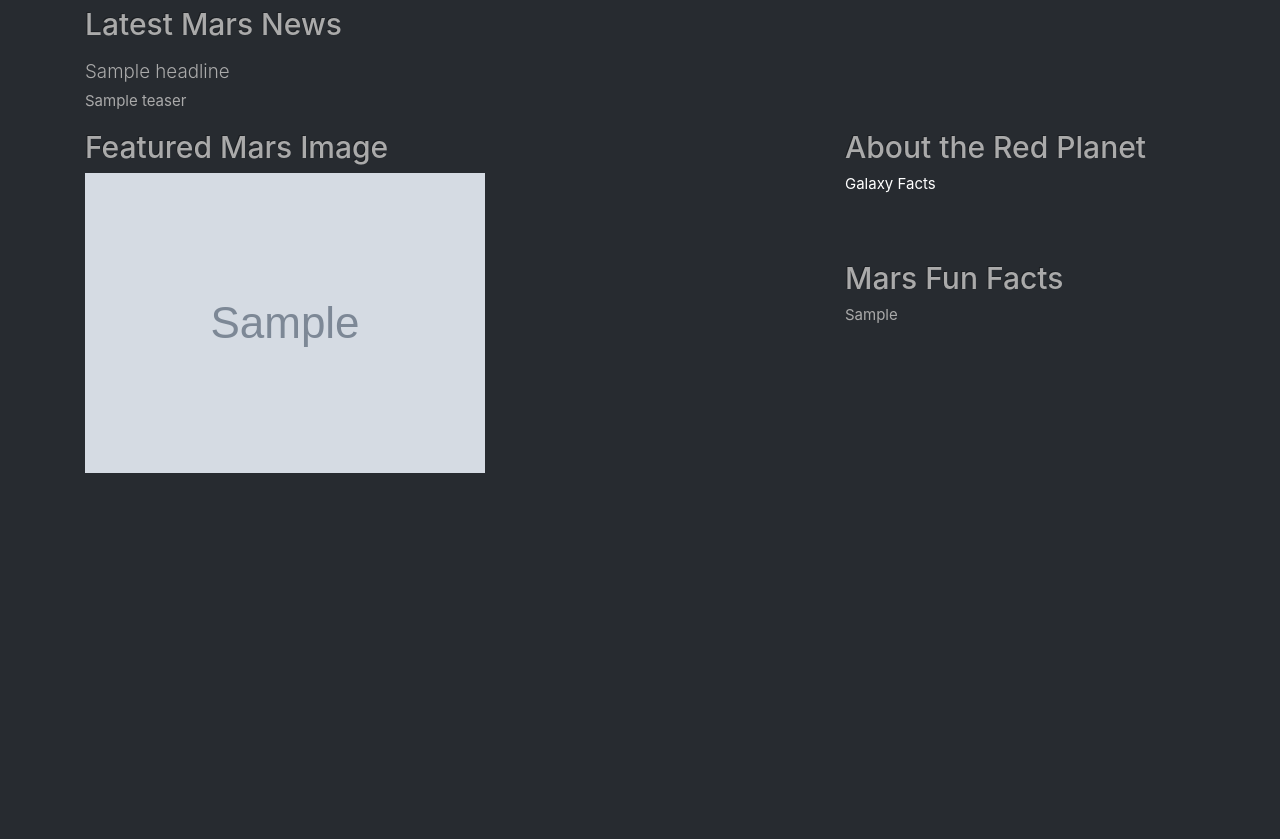
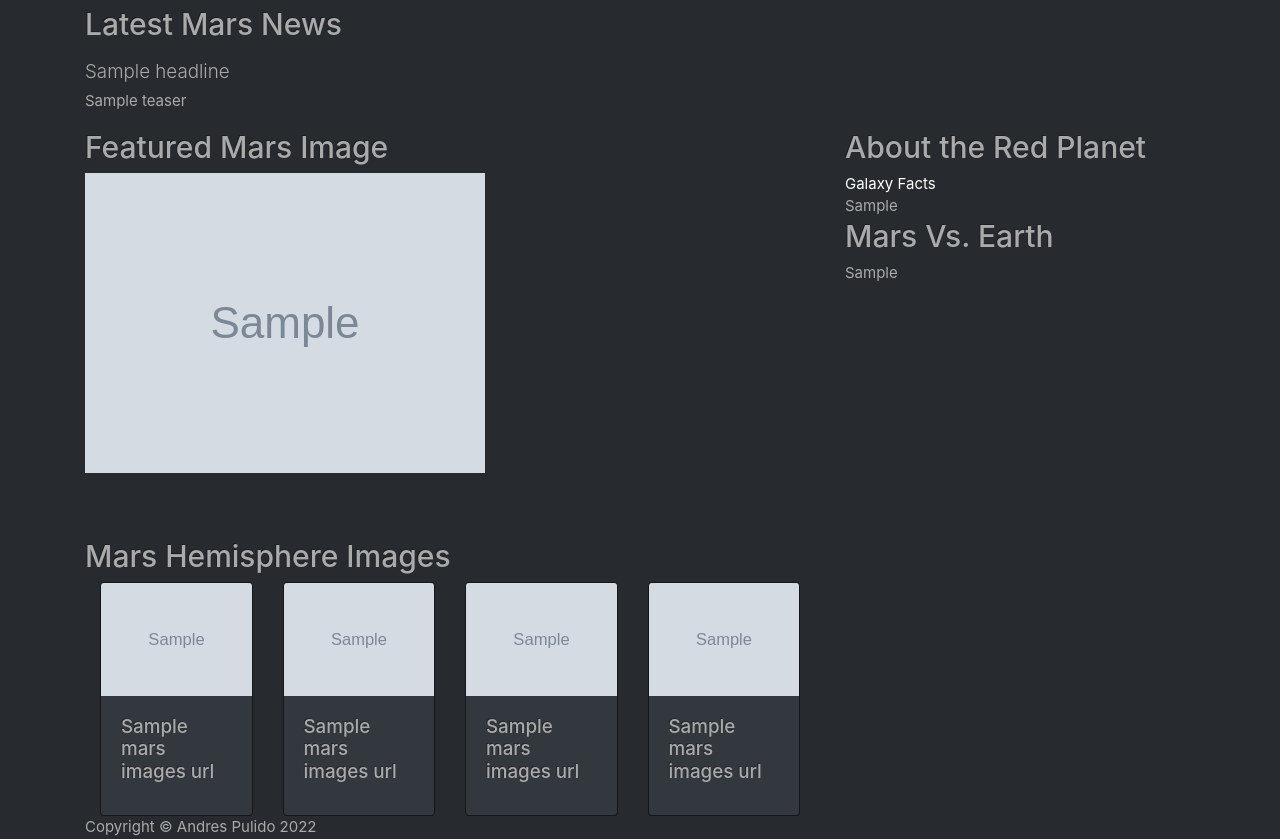
Before and after one commit to Bc-AJPR/Mission_Mars, a Flask app: page / in a window 1280 px wide. Shown: the part 175-1014 px from the top of the page. Before the commit the page ends 648 px from the top, so only its background shows below. Run offline with Flask 2, Linux system fonts and the light colour scheme; grey boxes marked "Sample" are stand-in pictures; a database or web service that is not in the repository returns one stand-in record (values such as "Sample title"); some libraries are stand-ins or nearby versions.

Commit message:
Final Submittal

```diff
--- a/templates/Index.html
+++ b/templates/Index.html
@@ -36,38 +36,72 @@
     <div class="row padding">
       <div class="col-lg-8 col-md-8 col-sm-12">
       <h2>Featured Mars Image</h2>
-      <img src="{{ info_mars.featured_image }}" class="img-fluid" style="max-width:100%; max-height: auto;" alt="Mars Featured Image">
-
+      <a href= https://spaceimages-mars.com>
+        <img src="{{ info_mars.featured_image }}"  class="img-fluid" style="max-width:100%; max-height: auto;" alt="Mars Featured Image">
+      </a>
+      <div style="max-width: 750px; max-height: 550px; font-size: 15px; margin-bottom: 65px;"></div>
+      <h2>Mars Hemisphere Images</h2>
+      <div class="card-group">
+        <div class="col-md-3">
+          <div class="card">
+            <a href="{{ info_mars.mars_images_urls[0]['img_url'] }}">
+              <img src="{{ info_mars.mars_images_urls[0]['img_url'] }}" class="card-img-top img-fluid" alt="{{ info_mars.mars_images_urls[0]['title'] }}">
+            </a>
+            <div class="card-body">
+                <h5 class="card-title">{{ info_mars.mars_images_urls[0]['title'] }}</h5>
+            </div>
+          </div>
+        </div>
+        <div class="col-md-3">
+          <div class="card">
+            <a href="{{ info_mars.mars_images_urls[1]['img_url'] }}">
+              <img src="{{ info_mars.mars_images_urls[1]['img_url'] }}" class="card-img-top img-fluid" alt="{{ info_mars.mars_images_urls[1]['title'] }}">
+            </a>
+            <div class="card-body">
+                <h5 class="card-title">{{ info_mars.mars_images_urls[1]['title'] }}</h5>
+            </div>
+          </div>
+        </div>
+        <div class="col-md-3">
+          <div class="card">
+            <a href="{{ info_mars.mars_images_urls[2]['img_url'] }}">
+              <img src="{{ info_mars.mars_images_urls[2]['img_url'] }}" class="card-img-top img-fluid" alt="{{ info_mars.mars_images_urls[2]['title'] }}">
+            </a>
+            <div class="card-body">
+                <h5 class="card-title">{{ info_mars.mars_images_urls[2]['title'] }}</h5>
+            </div>
+          </div>
+        </div>
+        <div class="col-md-3">
+          <div class="card">
+            <a href="{{ info_mars.mars_images_urls[3]['img_url'] }}">
+              <img src="{{ info_mars.mars_images_urls[3]['img_url'] }}" class="card-img-top img-fluid" alt="{{ info_mars.mars_images_urls[3]['title'] }}">
+            </a>
+            <div class="card-body">
+                <h5 class="card-title">{{ info_mars.mars_images_urls[3]['title'] }}</h5>
+            </div>
+          </div>
+        </div>
+      </div>
       </div>
       <div class="col-lg-4 col-md-4 col-sm-12">
         <h2>About the Red Planet</h2>
         <a href="https://galaxyfacts-mars.com/">Galaxy Facts</a>
+        <div class="table-responsive">
+          {{ info_mars.mars_prof_table | safe}}
         <br>
-        <div style="max-width: 750px; max-height: 550px; font-size: 15px; margin-bottom: 65px;"></div>
+        <h2>Mars Vs. Earth</h2>
         <div class="table-responsive">
-          <h2>Mars Fun Facts </h2>
-          {{ info_mars.mars_prof_table | safe}}
+          {{ info_mars.mars_earth_com_table | safe}}
         </div>
         </div>
       </div>
     </div>
   </div>
-
-
-
-
-
-
-
-
-
-
-
-
-
-    <!-- <div class="container">
-      <div class="row row-cols-*">
-          <div class="col">
-              <h2>Featured Mars Image</h2> <img class="img-fluid" src="{{ info_mars.featured_image }}">
-          </div> -->
-  </body>
+<!--Footer-->
+<footer class = "footer">
+  <div class ="container">
+      <span>Copyright &copy; Andres Pulido 2022</span>
+  </div>
+</footer>
+</body>
```
Also changed, not shown: scrape_mars.py (+6 -4 lines), Mission to Mars.png (added), README.md, 2 other files.
